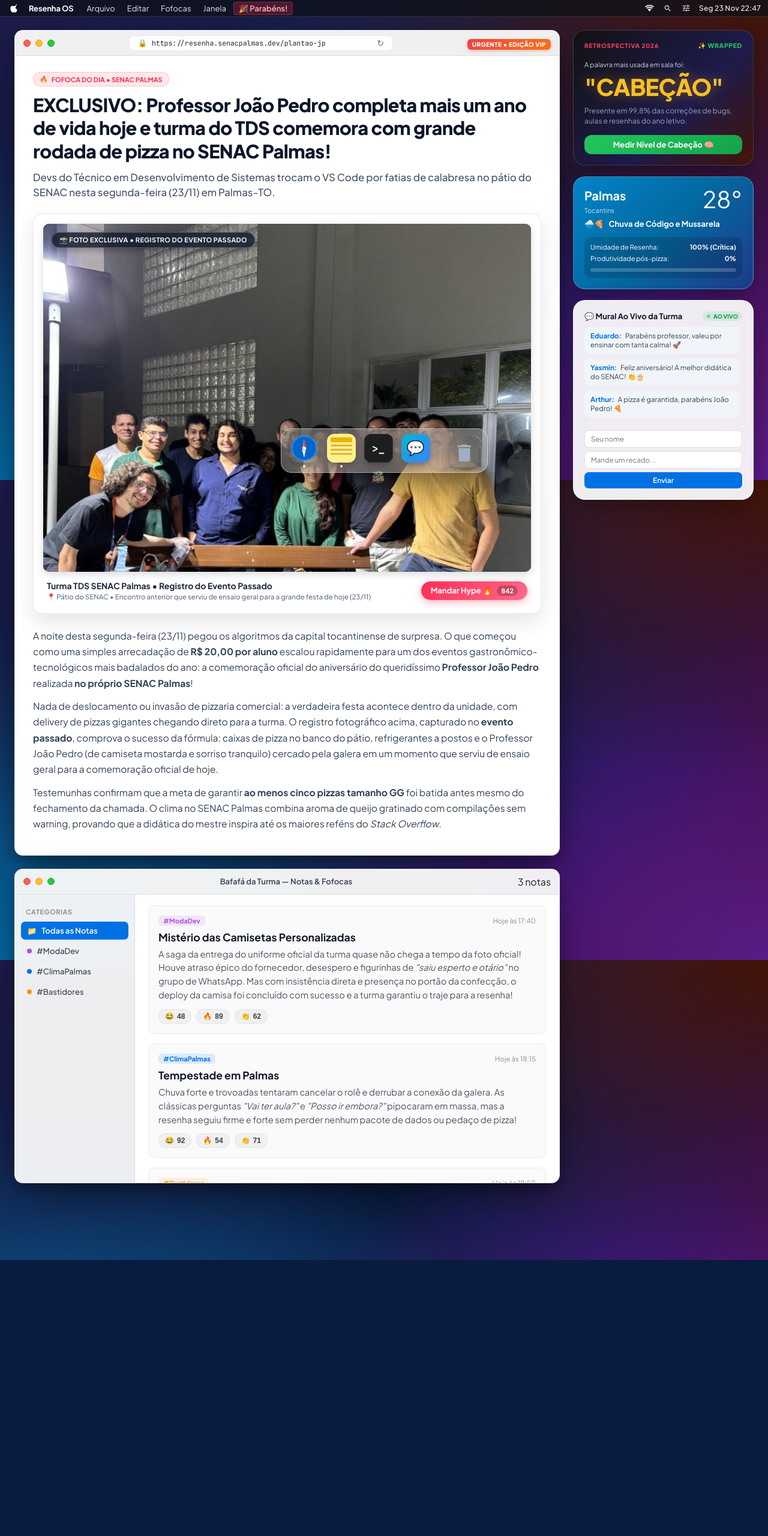
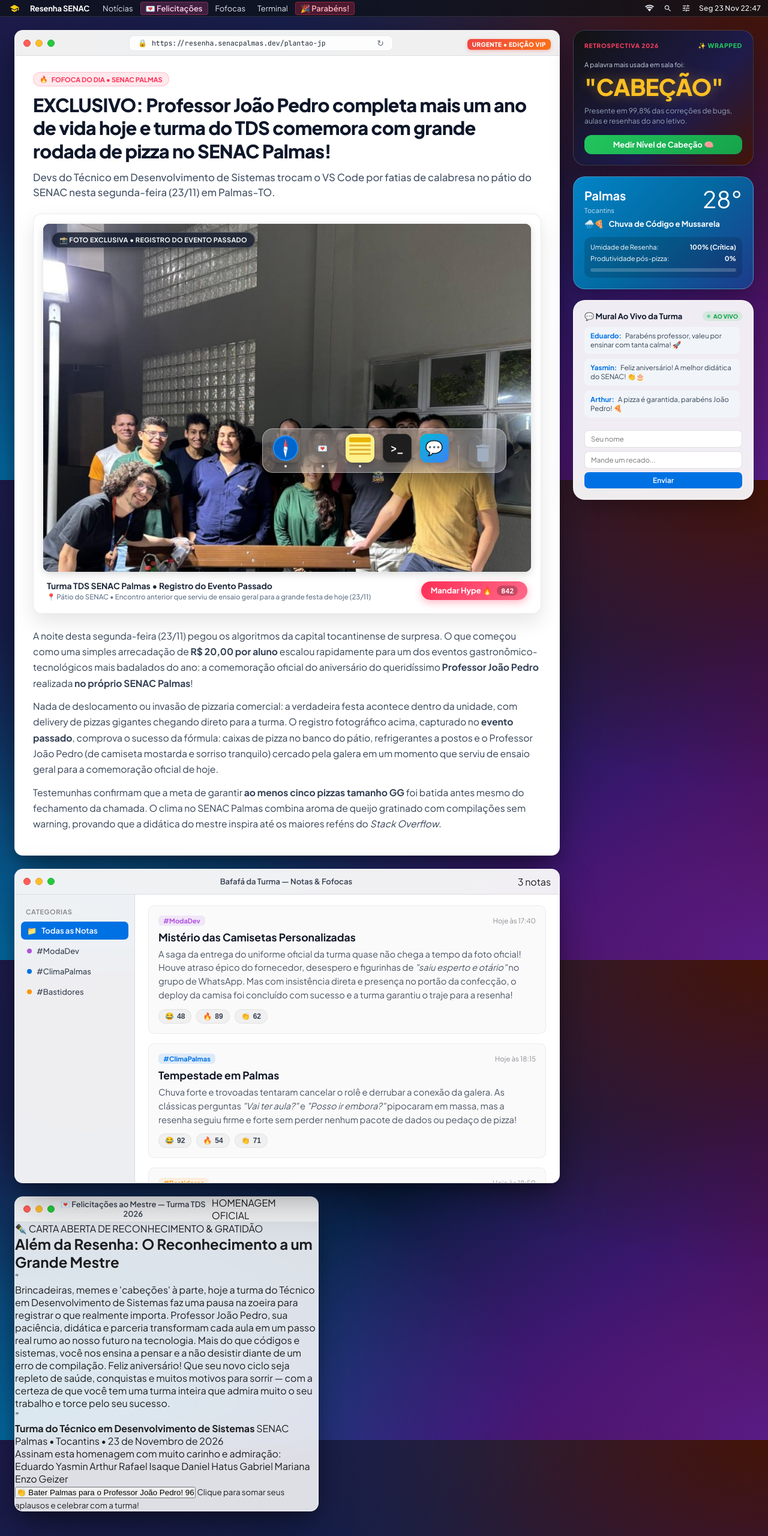
Before and after one commit to g3iz3r/resenha, a plain HTML site: page index.html in a window 1280 px wide. Shown: the top 2560 px of the page at 60% size. Before the commit the page ends 2100 px from the top, so only its background shows below. Drawn offline with Linux system fonts and the light colour scheme; a web font is replaced by a local one.

Commit message:
criação da pagina

```diff
--- a/index.html
+++ b/index.html
@@ -3,31 +3,31 @@
 <head>
   <meta charset="UTF-8">
   <meta name="viewport" content="width=device-width, initial-scale=1.0">
-  <title>Resenha OS // SENAC Palmas - Aniversário Prof. João Pedro</title>
-  <meta name="description" content="Portal de fofocas e cultura pop com estética macOS Sonoma/Sequoia em celebração ao aniversário do Professor João Pedro pela turma do Técnico em Desenvolvimento de Sistemas.">
+  <title>Resenha SENAC Palmas - Aniversário Prof. João Pedro</title>
+  <meta name="description" content="Portal de fofocas, cultura pop e homenagem ao aniversário do Professor João Pedro pela turma do Técnico em Desenvolvimento de Sistemas do SENAC Palmas.">
   <link rel="preconnect" href="https://fonts.googleapis.com">
   <link rel="preconnect" href="https://fonts.gstatic.com" crossorigin>
-  <link href="https://fonts.googleapis.com/css2?family=Plus+Jakarta+Sans:wght@400;500;600;700;800&family=JetBrains+Mono:wght@400;500;700&display=swap" rel="stylesheet">
+  <link href="https://fonts.googleapis.com/css2?family=Plus+Jakarta+Sans:wght@400;500;600;700;800&family=JetBrains+Mono:wght@400;500;700&family=Playfair+Display:ital,wght@0,600;0,800;1,400&display=swap" rel="stylesheet">
   <link rel="stylesheet" href="style.css">
 </head>
 <body class="macos-theme">
 
   <!-- ============================================== -->
-  <!-- 1. BARRA DE MENU SUPERIOR (macOS MENU BAR 28px) -->
+  <!-- 1. BARRA DE MENU SUPERIOR (28px) -->
   <!-- ============================================== -->
   <header class="macos-menubar" role="banner">
     <div class="menubar-left">
-      <button class="apple-btn" aria-label="Menu Apple" title="Menu Resenha OS">
-        <svg class="apple-icon" viewBox="0 0 170 170" width="14" height="14" fill="currentColor">
-          <path d="M150.37 130.25c-2.45 5.66-5.35 10.87-8.71 15.66-4.58 6.53-8.33 11.05-11.22 13.56-4.48 4.12-9.28 6.23-14.42 6.35-3.69 0-8.14-1.05-13.32-3.18-5.19-2.12-9.97-3.17-14.34-3.17-4.58 0-9.49 1.05-14.75 3.17-5.26 2.13-9.5 3.24-12.74 3.35-4.35.13-9.16-1.9-14.42-6.08-3.7-3.04-7.63-7.74-11.78-14.1-5.77-8.91-10.29-18.91-13.56-30-3.26-11.1-4.9-21.74-4.9-31.92 0-14.56 3.63-26.63 10.89-36.21 7.26-9.58 16.48-14.48 27.67-14.69 4.35 0 9.27 1.13 14.76 3.39 5.48 2.26 9.38 3.44 11.69 3.55 2.12-.11 6.13-1.32 12.02-3.64 5.9-2.31 10.66-3.39 14.3-3.23 11.41.65 20.65 4.96 27.72 12.93-9.9 5.98-14.75 14.35-14.56 25.11.22 8.48 3.51 15.65 9.87 21.52 6.36 5.87 13.88 9.3 22.56 10.28-2.61 7.82-5.77 15.32-9.47 22.51zM119.22 31.84c0-7.39 2.66-14.24 7.99-20.55 5.33-6.3 11.95-10.54 19.86-12.71.22 1.2.33 2.28.33 3.26 0 7.39-2.82 14.39-8.47 21-5.65 6.63-12.28 10.65-19.88 12.06-.11-1.09-.17-2.11-.17-3.06z"/>
+      <button class="senac-btn" aria-label="SENAC Palmas" title="SENAC Palmas - Técnico em Desenvolvimento de Sistemas">
+        <svg class="senac-icon" viewBox="0 0 24 24" width="16" height="16" fill="currentColor">
+          <path d="M12 3L1 9L12 15L21 10.09V17H23V9M5 13.18V17.18L12 21L19 17.18V13.18L12 17L5 13.18Z"/>
         </svg>
       </button>
-      <span class="app-active-name">Resenha OS</span>
+      <span class="app-active-name">Resenha SENAC</span>
       <nav class="menubar-items" aria-label="Menu do Sistema">
-        <button class="menu-item" data-action="focus-safari">Arquivo</button>
-        <button class="menu-item" data-action="focus-notes">Editar</button>
-        <button class="menu-item" data-action="focus-fofocas">Fofocas</button>
-        <button class="menu-item" data-action="focus-terminal">Janela</button>
+        <button class="menu-item" data-action="focus-safari">Notícias</button>
+        <button class="menu-item highlight-tribute" data-action="focus-felicitacoes">💌 Felicitações</button>
+        <button class="menu-item" data-action="focus-notes">Fofocas</button>
+        <button class="menu-item" data-action="focus-terminal">Terminal</button>
         <button class="menu-item highlight-menu" id="quick-celebrate-btn">🎉 Parabéns!</button>
       </nav>
     </div>
@@ -138,6 +138,73 @@
             <p>
               Testemunhas confirmam que a meta de garantir <strong>ao menos cinco pizzas tamanho GG</strong> foi batida antes mesmo do fechamento da chamada. O clima no SENAC Palmas combina aroma de queijo gratinado com compilações sem warning, provando que a didática do mestre inspira até os maiores reféns do <em>Stack Overflow</em>.
             </p>
+          </div>
+        </div>
+      </section>
+
+      <!-- ========================================== -->
+      <!-- JANELA: FELICITAÇÕES ("HOMENAGEM DA TURMA")-->
+      <!-- ========================================== -->
+      <section class="macos-window tribute-window" id="window-felicitacoes" data-window="felicitacoes">
+        <div class="window-titlebar tribute-titlebar">
+          <div class="window-traffic-lights">
+            <button class="traffic-btn close" data-target="window-felicitacoes" title="Fechar"></button>
+            <button class="traffic-btn minimize" data-target="window-felicitacoes" title="Minimizar"></button>
+            <button class="traffic-btn expand" data-target="window-felicitacoes" title="Expandir"></button>
+          </div>
+          <span class="window-title">💌 Felicitações ao Mestre — Turma TDS 2026</span>
+          <div class="window-actions-dummy">
+            <span class="badge-tribute">HOMENAGEM OFICIAL</span>
+          </div>
+        </div>
+
+        <div class="window-content tribute-content">
+          <div class="tribute-header">
+            <div class="tribute-tag-pill">
+              <span class="feather-badge">✒️ CARTA ABERTA DE RECONHECIMENTO & GRATIDÃO</span>
+            </div>
+            <h2 class="tribute-main-title">Além da Resenha: O Reconhecimento a um Grande Mestre</h2>
+          </div>
+
+          <div class="tribute-letter-box">
+            <div class="tribute-quote-mark start">“</div>
+            <p class="tribute-full-text">
+              Brincadeiras, memes e 'cabeções' à parte, hoje a turma do Técnico em Desenvolvimento de Sistemas faz uma pausa na zoeira para registrar o que realmente importa. Professor João Pedro, sua paciência, didática e parceria transformam cada aula em um passo real rumo ao nosso futuro na tecnologia. Mais do que códigos e sistemas, você nos ensina a pensar e a não desistir diante de um erro de compilação. Feliz aniversário! Que seu novo ciclo seja repleto de saúde, conquistas e muitos motivos para sorrir — com a certeza de que você tem uma turma inteira que admira muito o seu trabalho e torce pelo seu sucesso.
+            </p>
+            <div class="tribute-quote-mark end">”</div>
+          </div>
+
+          <div class="tribute-signatures-area">
+            <div class="signature-top-line"></div>
+            <div class="signature-info">
+              <strong class="signature-title">Turma do Técnico em Desenvolvimento de Sistemas</strong>
+              <span class="signature-subtitle">SENAC Palmas • Tocantins • 23 de Novembro de 2026</span>
+            </div>
+
+            <div class="students-roster">
+              <span class="roster-label">Assinam esta homenagem com muito carinho e admiração:</span>
+              <div class="students-chips">
+                <span class="chip">Eduardo</span>
+                <span class="chip">Yasmin</span>
+                <span class="chip">Arthur</span>
+                <span class="chip">Rafael</span>
+                <span class="chip">Isaque</span>
+                <span class="chip">Daniel</span>
+                <span class="chip">Hatus</span>
+                <span class="chip">Gabriel</span>
+                <span class="chip">Mariana</span>
+                <span class="chip">Enzo</span>
+                <span class="chip">Geizer</span>
+              </div>
+            </div>
+          </div>
+
+          <div class="tribute-interactive-row">
+            <button id="tribute-applause-btn" class="btn-applause">
+              👏 <span id="applause-text">Bater Palmas para o Professor João Pedro!</span>
+              <span class="applause-counter" id="applause-counter">96</span>
+            </button>
+            <small class="applause-hint">Clique para somar seus aplausos e celebrar com a turma!</small>
           </div>
         </div>
       </section>
@@ -436,6 +503,17 @@
         <span class="dock-dot"></span>
       </button>
 
+      <!-- App: Felicitações ao Mestre -->
+      <button class="dock-item active" data-app="felicitacoes" aria-label="Abrir Felicitações">
+        <div class="dock-icon tribute-icon">
+          <div class="tribute-icon-inner">
+            <span>💌</span>
+          </div>
+        </div>
+        <span class="dock-tooltip">Felicitações ao Mestre</span>
+        <span class="dock-dot"></span>
+      </button>
+
       <!-- App 2: Notas / Fofocas -->
       <button class="dock-item active" data-app="notes" aria-label="Abrir Notas">
         <div class="dock-icon notes-icon">
--- a/style.css
+++ b/style.css
@@ -95,20 +95,22 @@ body.macos-theme {
   gap: 14px;
 }
 
-.apple-btn {
+.senac-btn {
   background: none;
   border: none;
-  color: #fff;
+  color: #facc15;
   cursor: pointer;
   display: flex;
   align-items: center;
   padding: 2px 4px;
   border-radius: 4px;
-  transition: background 0.15s;
+  transition: all 0.15s ease;
 }
 
-.apple-btn:hover {
+.senac-btn:hover {
   background: rgba(255, 255, 255, 0.18);
+  transform: scale(1.1);
+  color: #ffffff;
 }
 
 .app-active-name {
@@ -128,6 +130,29 @@ body.macos-theme {
   border: none;
   color: #e2e8f0;
   font-family: var(--font-system);
+  font-size: 13px;
+  padding: 2px 8px;
+  border-radius: 4px;
+  cursor: pointer;
+  transition: all 0.15s ease;
+}
+
+.menu-item:hover {
+  background: rgba(255, 255, 255, 0.16);
+  color: #fff;
+}
+
+.highlight-tribute {
+  background: rgba(236, 72, 153, 0.22);
+  border: 1px solid rgba(236, 72, 153, 0.35);
+  color: #fbcfe8;
+  font-weight: 600;
+}
+
+.highlight-tribute:hover {
+  background: rgba(236, 72, 153, 0.45);
+  color: #fff;
+}
   font-size: 13px;
   padding: 2px 8px;
   border-radius: 4px;
```
